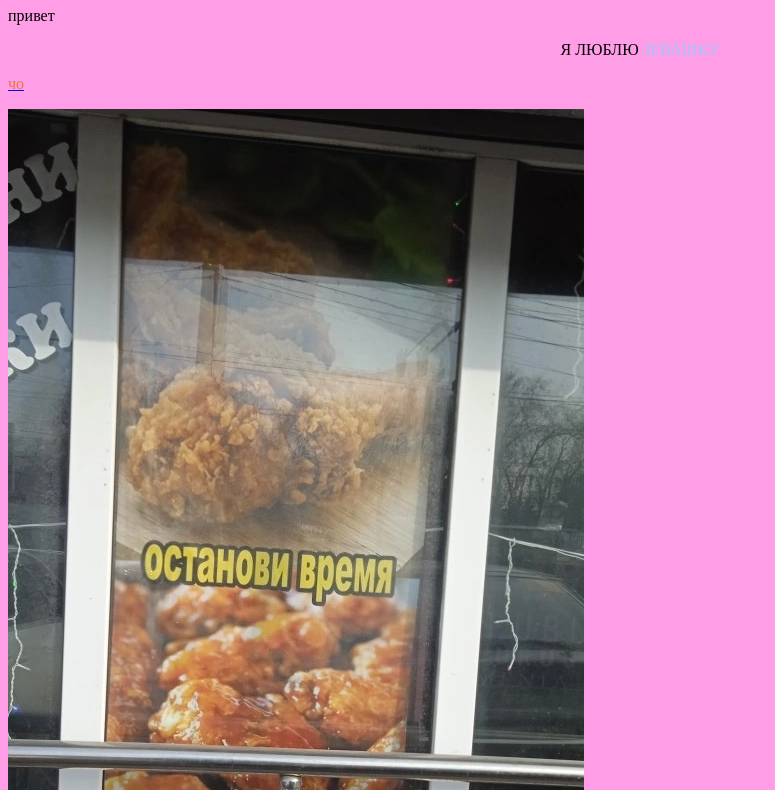
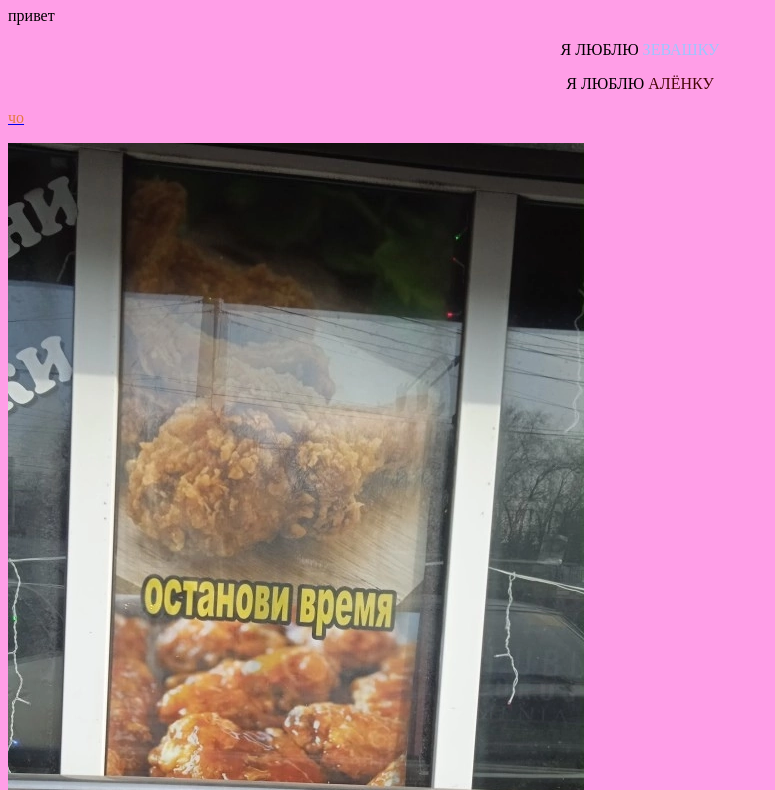
Before and after one commit to zverik0/zverik0.github.io, a plain HTML site: page index.html in a window 1280 px wide. Shown: the part 73-863 px from the top of the page, without its empty margins (0-775 px from the left). Drawn offline with Linux system fonts and the light colour scheme.

Commit message:
Update index.html

```diff
--- a/index.html
+++ b/index.html
@@ -9,6 +9,7 @@
 <h1>чо я делаю</h1>
 <p>привет</p>
 <p font-size="20" align="center">Я ЛЮБЛЮ <font color="#9ec5ff">ЗЕВАШКУ</font></p>
+  <p font-size="20" align="center">Я ЛЮБЛЮ <font color="#480607">АЛЁНКУ</font></p>
 <p><a href="/ribka.html" target="_blank"><font color="#e6793e">чо</font></a></p>
 <p><img src="kys.jpg" align="center"></p>
 </body>
```
